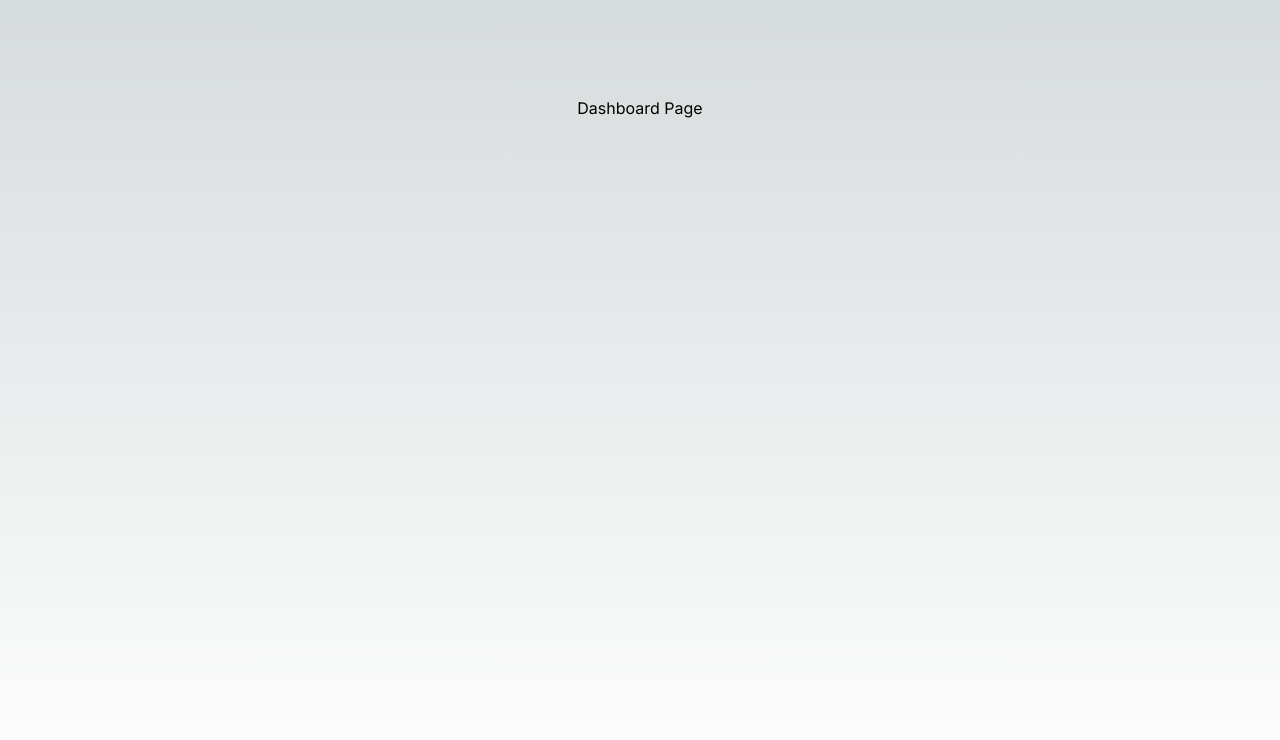
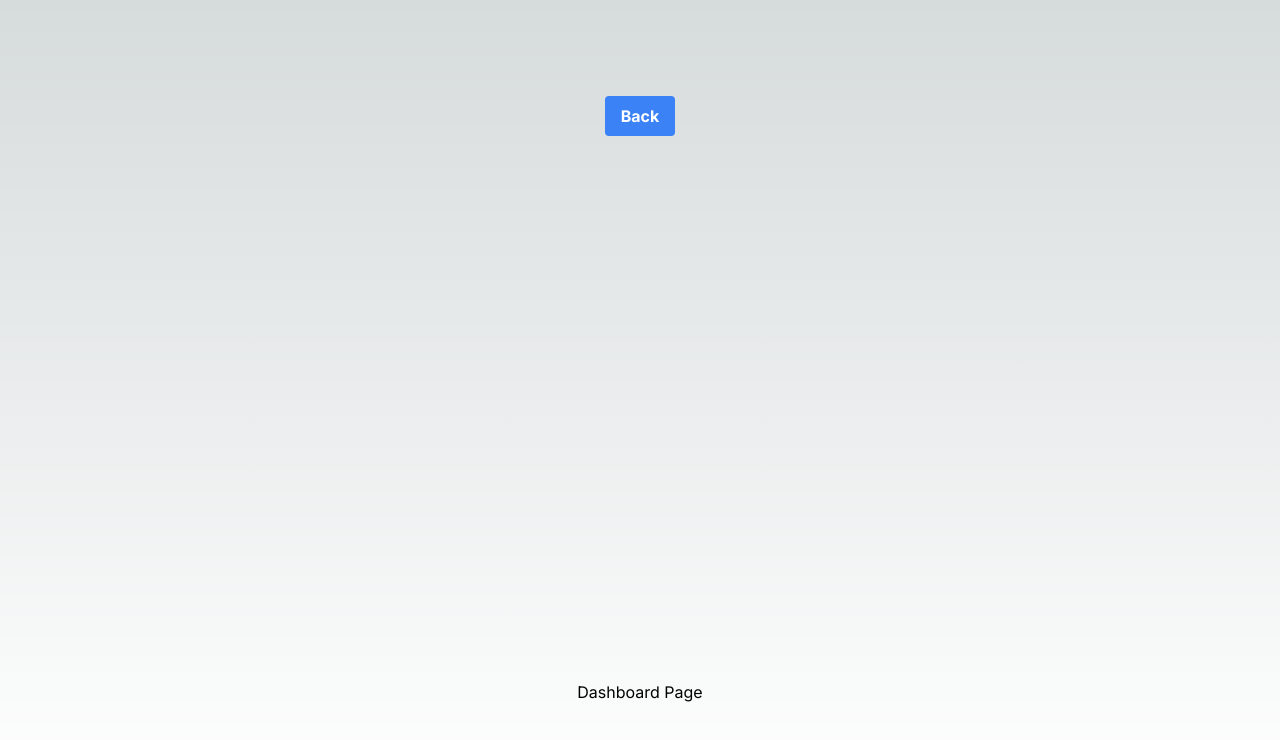
Before and after one commit to vimal336/nextjs, a Next.js app in the folder nextjs-project/: page /dashboard in a window 1280 px wide. Shown: the top 740 px of the page. Built offline with nearby package versions, Linux system fonts and the light colour scheme.

Commit message:
app router in next js

```diff
--- a/nextjs-project/src/app/dashboard/page.js
+++ b/nextjs-project/src/app/dashboard/page.js
@@ -1,8 +1,23 @@
+"use client";
+
 import Image from "next/image";
+import { useRouter } from "next/navigation";
 
 export default function Dashboard() {
+  const router = useRouter();
+
+  const back = () => {
+    router.push("/");
+  };
+
   return (
     <main className="flex min-h-screen flex-col items-center justify-between p-24">
+      <button
+        onClick={back}
+        className="bg-blue-500 rounded text-white font-bold py-2 px-2 px-4 "
+      >
+        Back
+      </button>
       <h1>Dashboard Page</h1>
     </main>
   );
```
